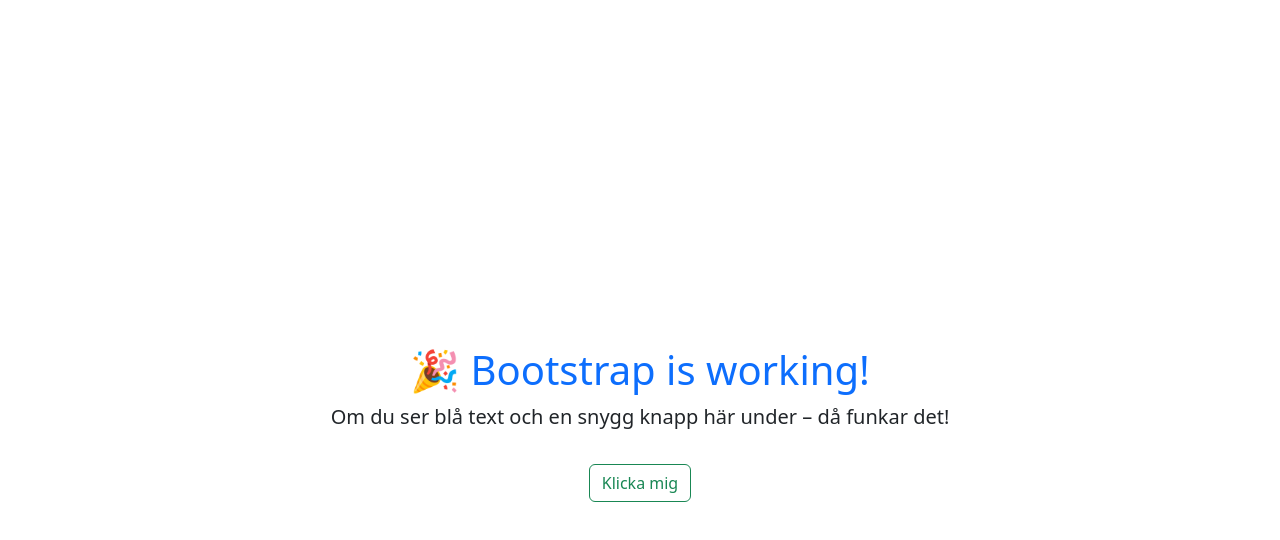
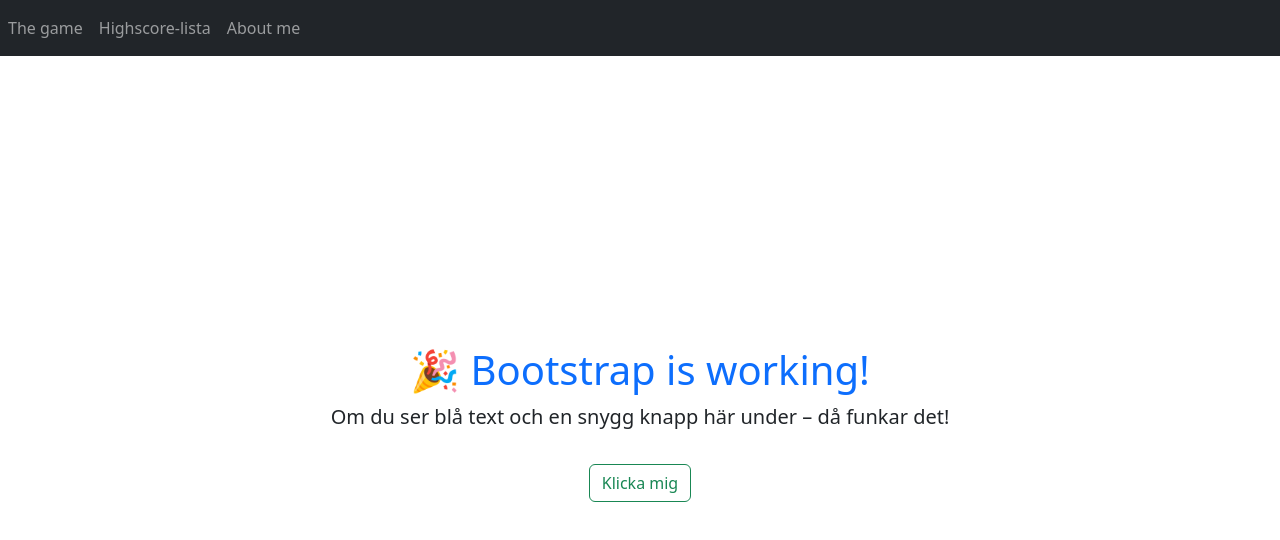
Before and after one commit to jan-elia-24/Wordle, a React (Vite) app in the folder Frontend/: page / in a window 1280 px wide. Shown: the top 540 px of the page. Built offline with nearby package versions, Linux system fonts and the light colour scheme.

Commit message:
setting up the header and the links to the routs

```diff
--- a/Frontend/postcss.config.js
+++ /dev/null
@@ -1,9 +0,0 @@
-import tailwindcss from '@tailwindcss/postcss';
-import autoprefixer from 'autoprefixer';
-
-export default {
-  plugins: [
-    tailwindcss(),
-    autoprefixer(),
-  ],
-};
--- a/Frontend/src/App.jsx
+++ b/Frontend/src/App.jsx
@@ -1,17 +1,20 @@
 import { useState } from 'react'
 import './App.css'
+import { Header } from './components/header'
 
 function App() {
-
-  //const [guessedWords, setGuessedWords] = useState([])*/
   return (
-    <div className="container mt-5 text-center">
-      <h1 className="text-primary">🎉 Bootstrap is working!</h1>
-      <p className="lead">Om du ser blå text och en snygg knapp här under – då funkar det!</p>
-      <button className="btn btn-outline-success mt-3">Klicka mig</button>
-    </div>
-
-  )
+    <>
+      <Header />
+      <div className="container mt-5 text-center">
+        <h1 className="text-primary">🎉 Bootstrap is working!</h1>
+        <p className="lead">
+          Om du ser blå text och en snygg knapp här under – då funkar det!
+        </p>
+        <button className="btn btn-outline-success mt-3">Klicka mig</button>
+      </div>
+    </>
+  );
 }
 
-export default App
+export default App;
--- a/Frontend/src/components/header.jsx
+++ b/Frontend/src/components/header.jsx
@@ -0,0 +1,21 @@
+import 'bootstrap/dist/css/bootstrap.min.css';
+
+export function Header() {
+    return (
+        <header className="header  fixed-top">
+            <nav className="navbar navbar-expand-lg navbar-dark bg-dark">
+                <ul className="navbar-nav">
+                    <li className="nav-item">
+                        <a className="nav-link" href="#">The game</a>
+                    </li>
+                    <li className="nav-item">
+                        <a className="nav-link" aria-current="page" href="#">Highscore-lista</a>
+                    </li>
+                    <li className="nav-item">
+                        <a className="nav-link" href="#">About me</a>
+                    </li>
+                </ul>
+            </nav>
+        </header>
+    );
+}
--- a/Frontend/src/main.jsx
+++ b/Frontend/src/main.jsx
@@ -3,6 +3,8 @@
 import App from './App.jsx'
 import 'bootstrap/dist/css/bootstrap.min.css';
 import './index.css';
+import 'bootstrap/dist/js/bootstrap.bundle.min.js';
+
 
 createRoot(document.getElementById('root')).render(
   <StrictMode>
--- a/package.json
+++ b/package.json
@@ -11,6 +11,7 @@
     "lint": "eslint ."
   },
   "dependencies": {
+    "@popperjs/core": "^2.11.8",
     "bootstrap": "^5.3.5",
     "cors": "^2.8.5",
     "express": "^5.1.0",
```
Also changed, not shown: 1 other file (tests, documents, lock files or other folders).
